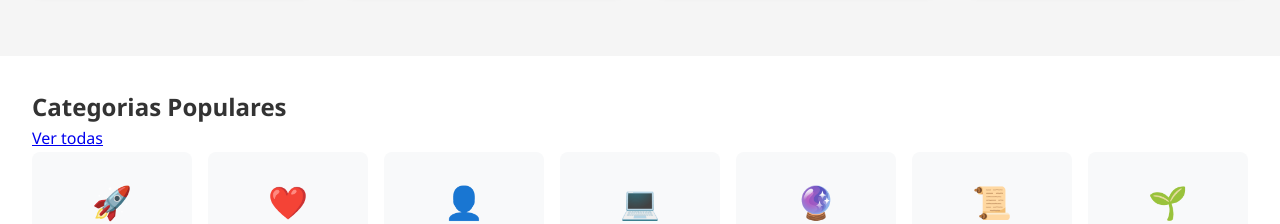
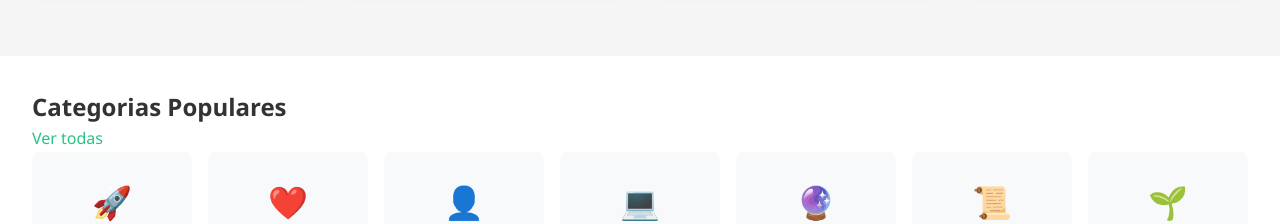
Before and after one commit to annafiochi/livraria01, a Next.js app: page /livraria in a window 1280 px wide. Shown: the part 1040-1264 px from the top of the page. Built offline with nearby package versions, Linux system fonts and the light colour scheme.

Commit message:
fix: category

```diff
--- a/src/app/components/category/category.module.css
+++ b/src/app/components/category/category.module.css
@@ -40,3 +40,15 @@
     font-weight: 500;
     text-align: center;
   }
+
+  .viewAll {
+    color: var(--primary-color);
+    font-weight: 500;
+    transition: var(--transition);
+    text-decoration: none;
+  }
+
+  .viewAll:hover {
+    color: var(--primary-dark);
+    text-decoration: underline;
+  }
```
